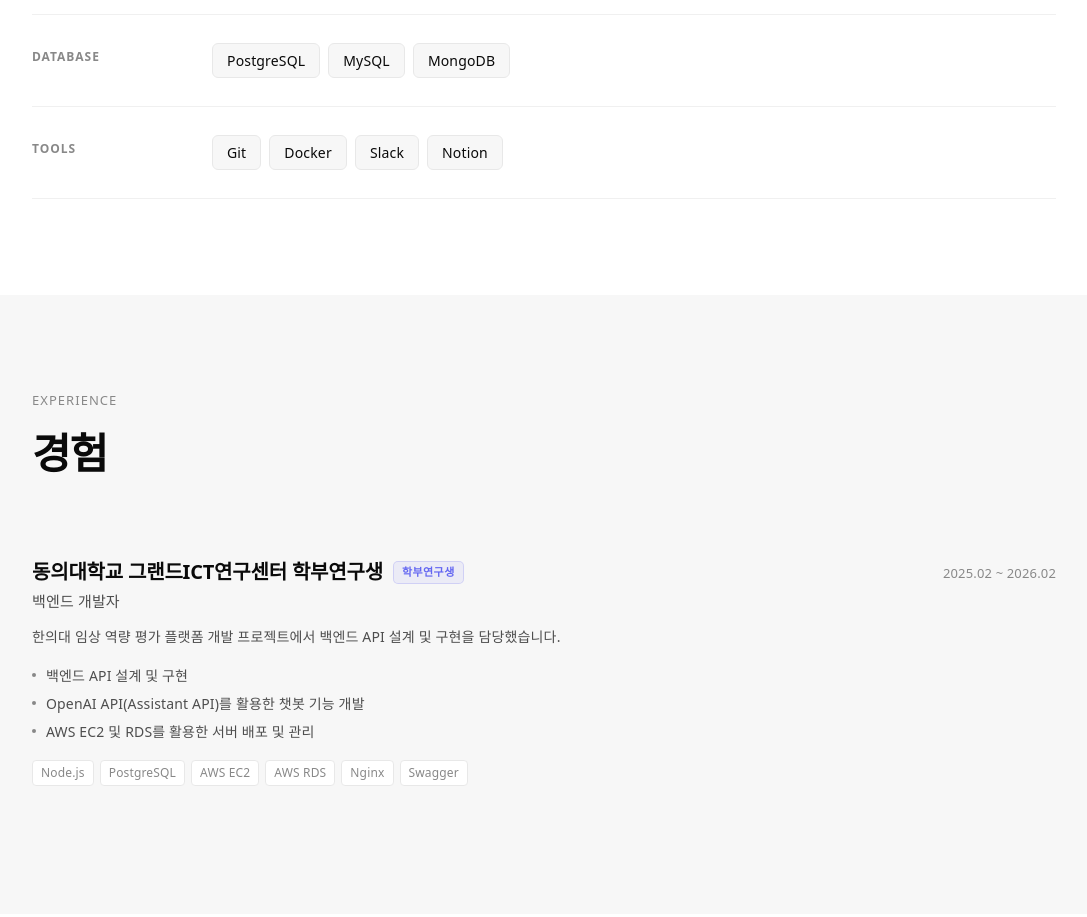
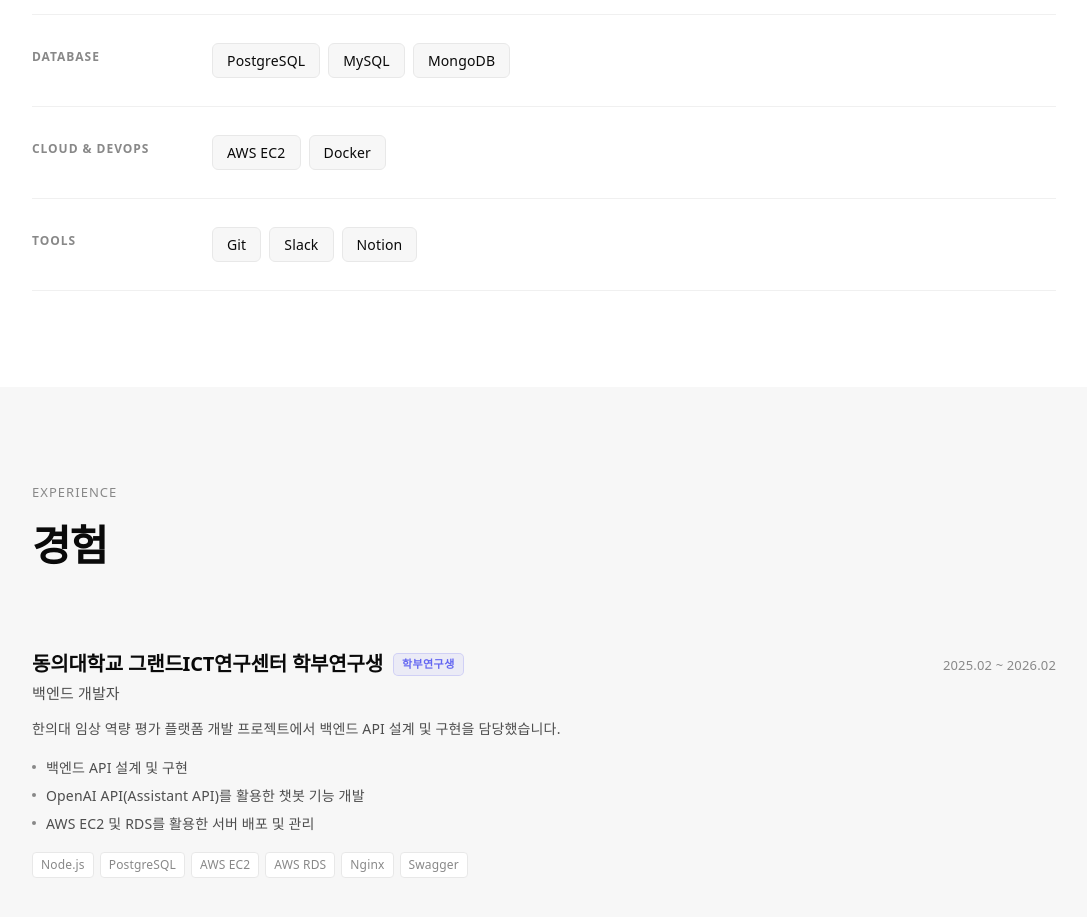
Before and after one commit to jeonginh0/portfolio, a React (Vite) app: page / in a window 1280 px wide. Shown: the part 2920-3837 px from the top of the page, without its empty margins (96-1183 px from the left). Built offline with nearby package versions, Linux system fonts and the light colour scheme; a web font is replaced by a local one.

Commit message:
fix: Skills

```diff
--- a/src/data/skills.js
+++ b/src/data/skills.js
@@ -23,10 +23,16 @@ export const skills = [
         ],
     },
     {
+        category: 'Cloud & DevOps',
+        items: [
+            { name: 'AWS EC2', level: 70 },
+            { name: 'Docker', level: 60 },
+        ],
+    },
+    {
         category: 'Tools',
         items: [
             { name: 'Git', level: 85 },
-            { name: 'Docker', level: 60 },
             { name: 'Slack', level: 80 },
             { name: 'Notion', level: 80 },
         ],
```
